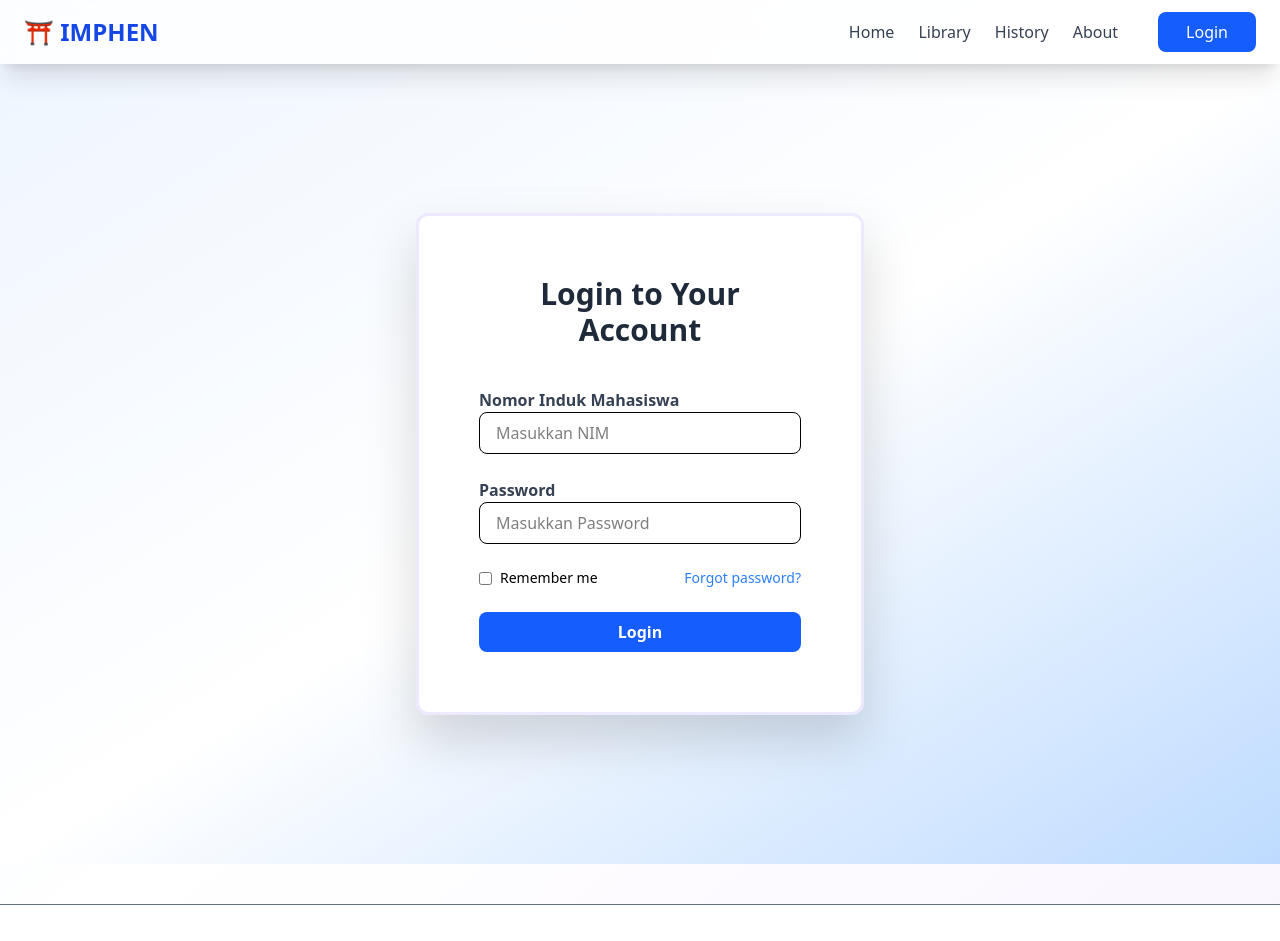
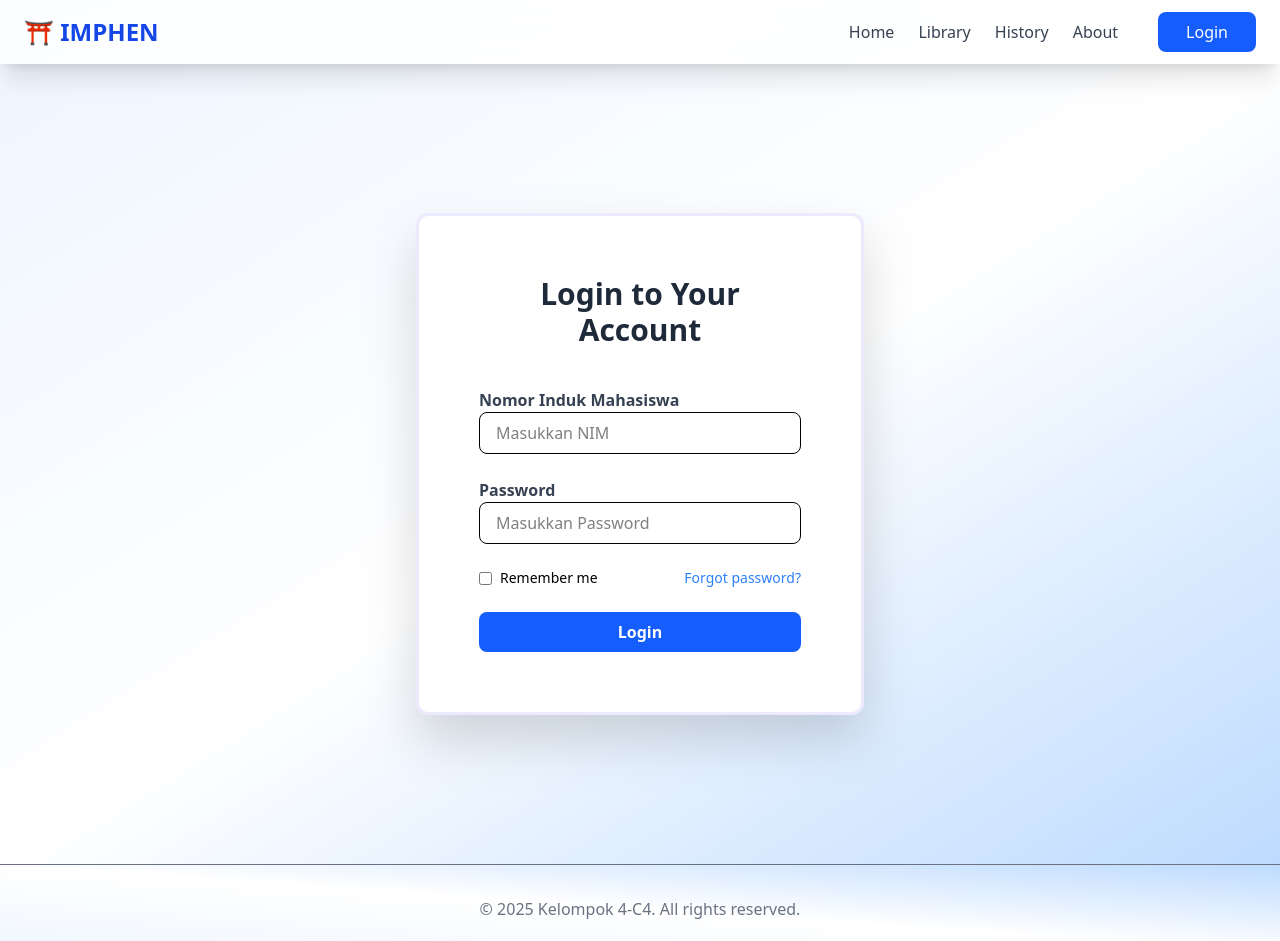
Before and after one commit to ihsann009/library_apps, a React (Vite) app: page /login in a window 1280 px wide. Shown: the top 941 px of the page. Built offline with nearby package versions, Linux system fonts and the light colour scheme.

Commit message:
fix: footer position

```diff
--- a/src/Components/Footer.jsx
+++ b/src/Components/Footer.jsx
@@ -3,7 +3,7 @@ import React from 'react';
 
 const Footer = () => {
   return (
-    <footer className="bg-white py-8 text-center text-gray-500 mt-10 border-t">
+    <footer className="bg-white py-8 text-center bg-gradient-to-tr from-blue-50 via-white to-blue-200 text-gray-500  border-t">
       &copy; {new Date().getFullYear()} Kelompok 4-C4. All rights reserved.
     </footer>
   );
```
